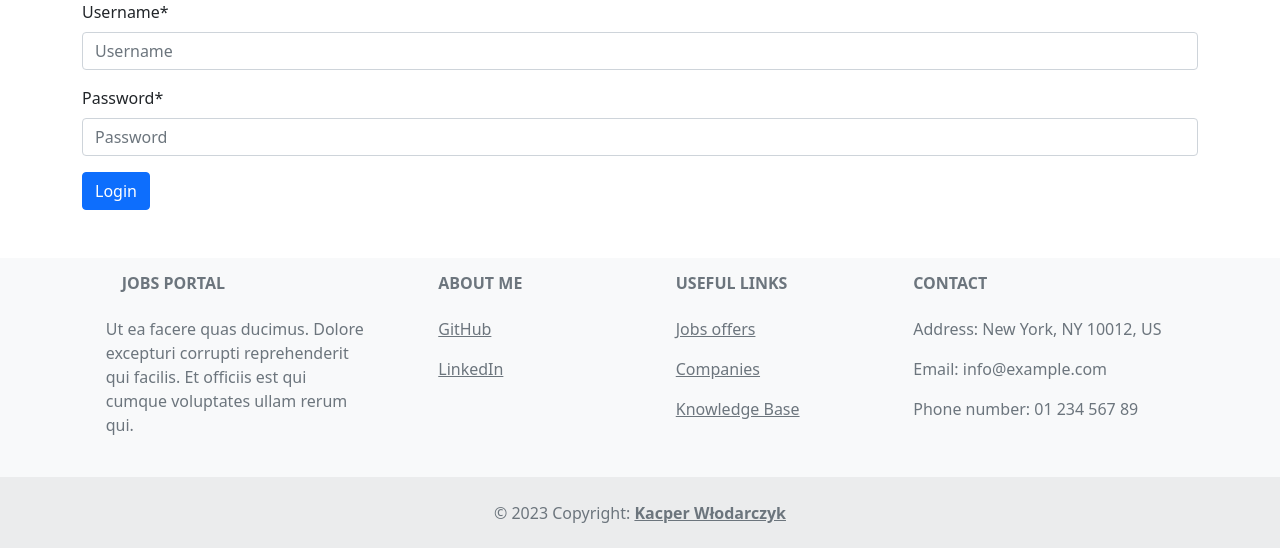
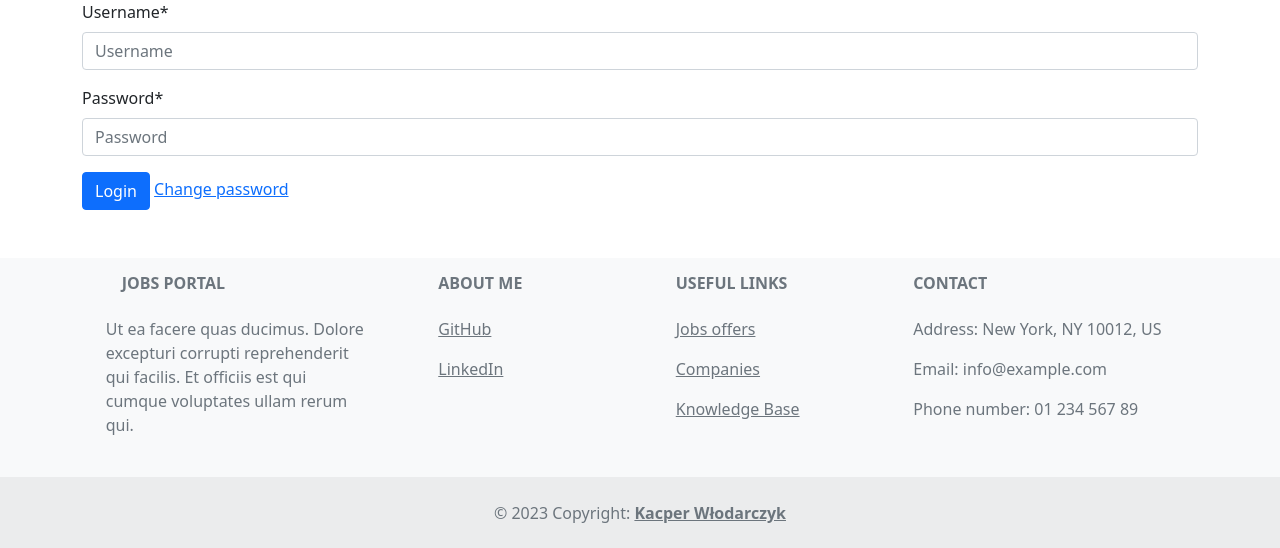
Before and after one commit to DEENUU1/Jobs-portal, a Django app: page /user/login/ in a window 1280 px wide. Shown: the part 61-609 px from the top of the page. Run offline with Django 4.2, Linux system fonts and the light colour scheme; some libraries are stand-ins or nearby versions.

Commit message:
Feature | Links in user profile, company dashboard and login form for password reset

```diff
--- a/base/accounts/templates/company_dashboard.html
+++ b/base/accounts/templates/company_dashboard.html
@@ -9,6 +9,7 @@
 <div class="container">
     <a href="{% url 'accounts:create' %}">Add new offer</a>
     <a href="{% url 'accounts:update_profile' user.id %}">Edit company information</a>
+    <a href="{% url 'accounts:change_password' %}">Change password</a>
 </div>
 
 <div class="container">
--- a/base/accounts/templates/login.html
+++ b/base/accounts/templates/login.html
@@ -11,6 +11,7 @@
         {% csrf_token %}
         {{form|crispy}}
         <button class="btn btn-primary" type="submit">Login</button>
+        <a href="{% url 'accounts:change_password' %}">Change password</a>
     </form>
 </div>
 
--- a/base/accounts/templates/user_profile.html
+++ b/base/accounts/templates/user_profile.html
@@ -8,6 +8,7 @@
 
 <div class="container">
     <a href="{% url 'accounts:update_profile' user.id %}">Edit your information</a>
+    <a href="{% url 'accounts:change_password' %}">Change password</a>
 </div>
 
 
```
